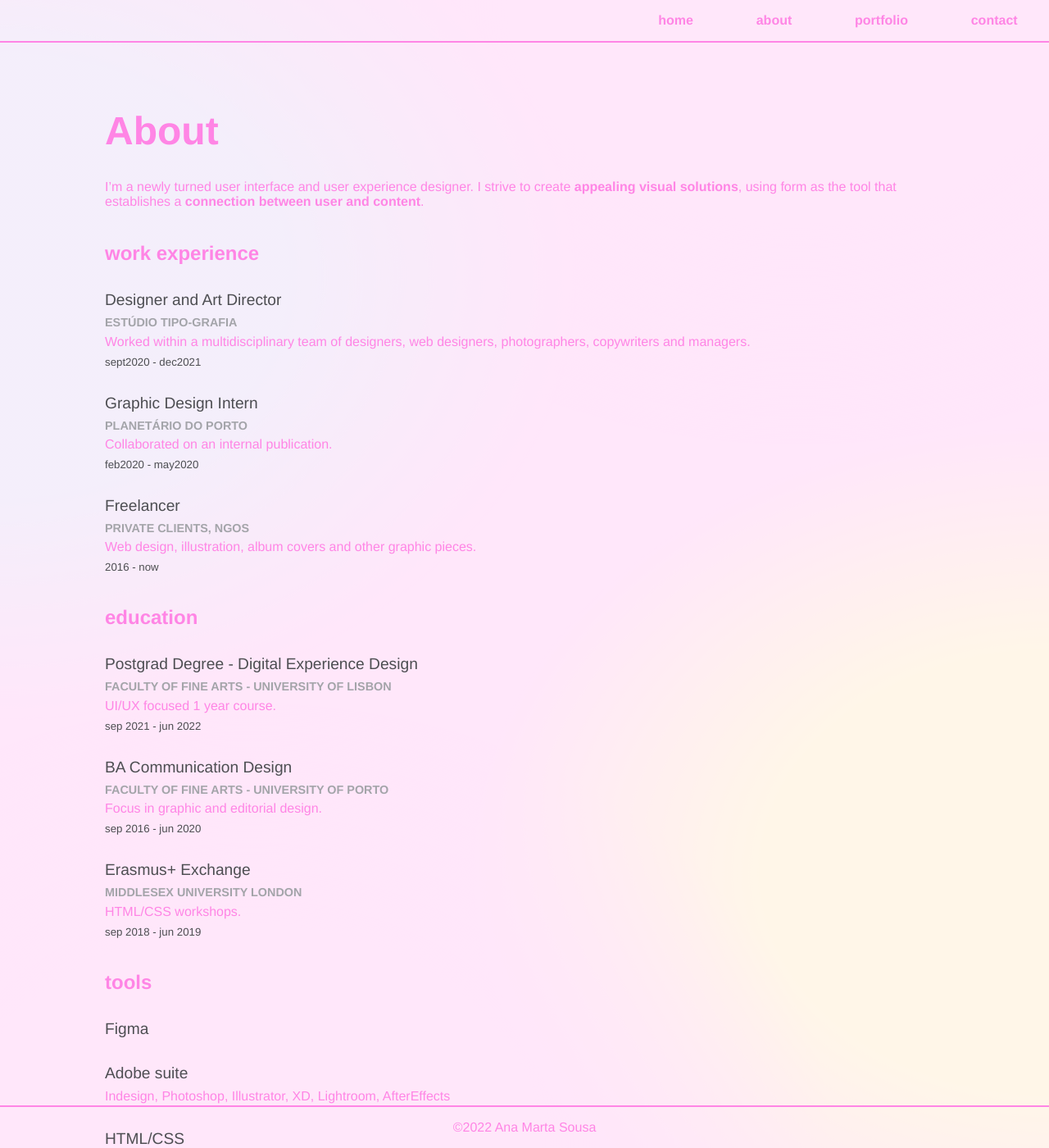
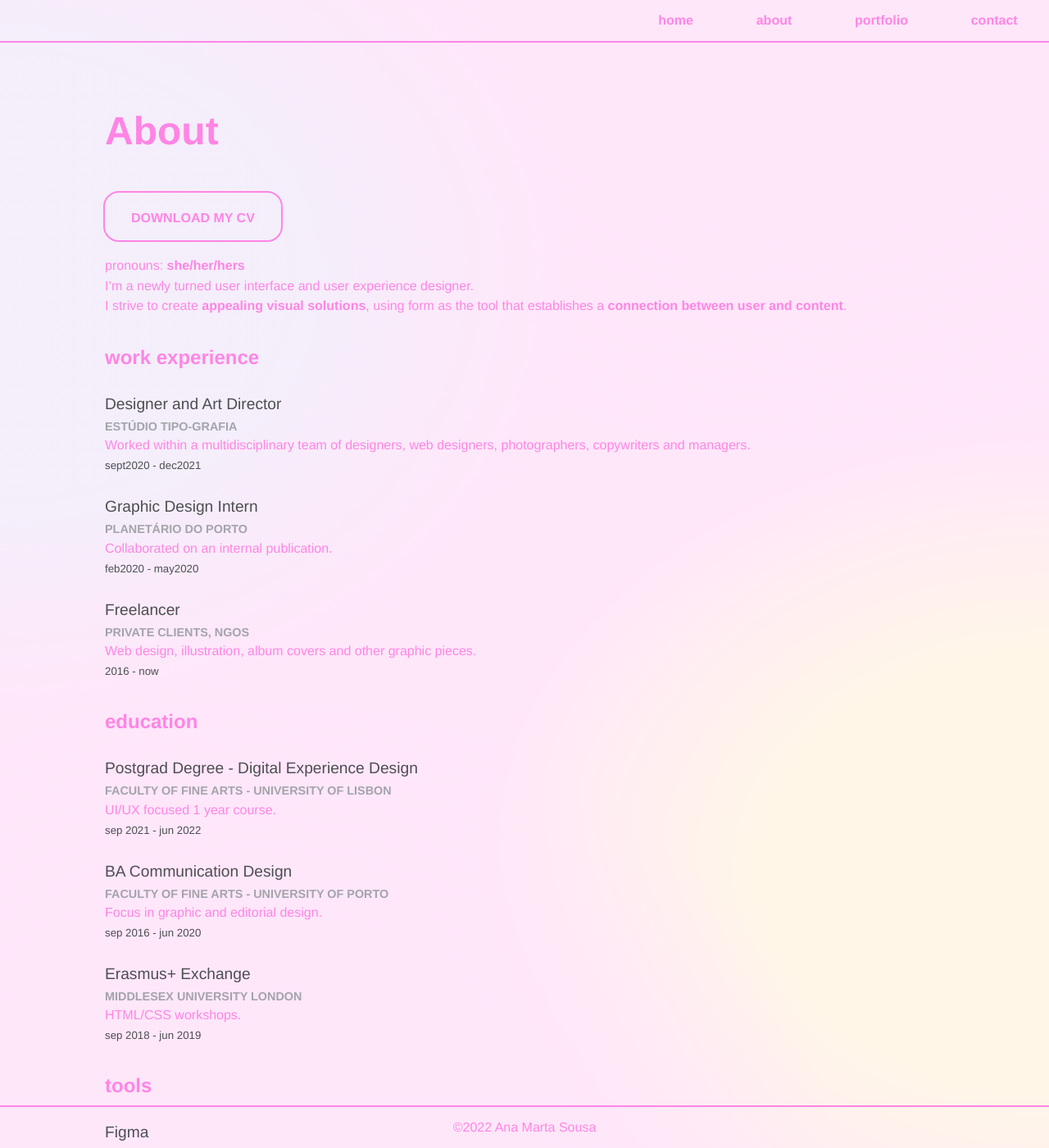
Before and after one commit to anamartasousa/portfolio, a Jekyll site: the page built from 2_about.markdown, in a window 1280 px wide and 1400 px high. Shown: the whole window at 82% size. Built offline with Jekyll 4.4.1, drawn with Linux system fonts in a browser that asks for light colours; some web fonts are replaced.

Commit message:
thumbnails portfolio + cv button

```diff
--- a/2_about.markdown
+++ b/2_about.markdown
@@ -4,7 +4,13 @@ title: About
 permalink: /about/
 ---
 
-I'm a newly turned user interface and user experience designer. I strive to create **appealing visual solutions**, using form as the tool that establishes a **connection between user and content**.
+{% include button.html %}
+
+pronouns: **she/her/hers**
+
+I'm a newly turned user interface and user experience designer.
+
+I strive to create **appealing visual solutions**, using form as the tool that establishes a **connection between user and content**.
 
 
 ## Work experience
--- a/404.html
+++ b/404.html
@@ -23,3 +23,9 @@ layout: default
   <p><strong>Oops! :(</strong></p>
   <p>Looks like this page doesn't exist.</p>
 </div>
+
+<div class="imagem-home">
+  <fig class="container-imagem-home">
+    <img class="hello" src="assets/images/photos/error.gif">
+  </fig>
+</div>
--- /dev/null
+++ b/_includes/button.html
@@ -0,0 +1,3 @@
+<div class="button" >
+    <p> <a href="assets/files/anasousa_cv.pdf" download="anasousa_cv.pdf">Download my CV</a></p>
+</div>
--- a/_sass/components/_buttons.scss
+++ b/_sass/components/_buttons.scss
@@ -0,0 +1,23 @@
+.button {
+    outline-color:$primarycolour;
+    outline-style: solid;
+    outline-width: 2px;
+    border-radius: 17px;
+    padding: 15px 32px;
+    text-align: center;
+    display: inline-block;
+    font-size: 16px;
+    margin: 1rem 0px;
+    cursor: pointer;
+  }
+
+  .btn:hover {
+    background-color: RoyalBlue;
+  }
+
+  .button p {
+      color: $primarycolour;
+      text-decoration: none;
+      font-weight: 600;
+      text-transform: uppercase;
+  }
```
Also changed, not shown: 1_index.md (+1 -1 lines), 3_portfolio.md (+1 -0 lines), _data/projects.yml (+8 -4 lines), assets/images/photos/projects/thumbnails/closedinbox.png (added), assets/images/photos/projects/thumbnails/fbaul.png (added), assets/images/photos/projects/thumbnails/geladoslis.png (added), assets/images/photos/projects/thumbnails/whichcamefirst.png (added), 9 other files.
